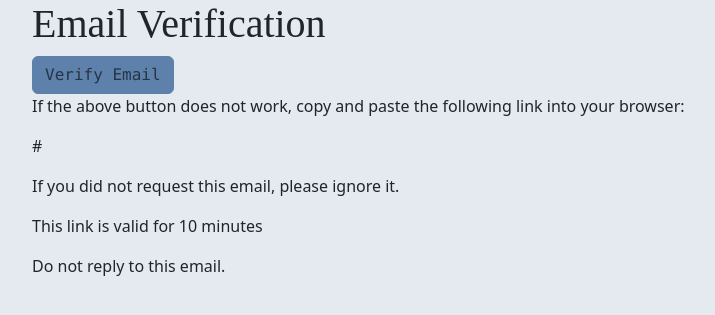
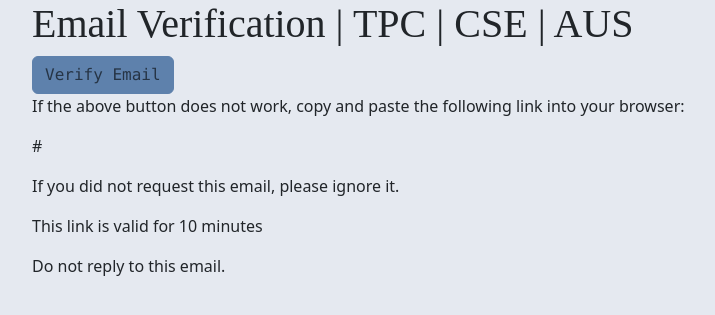
Before and after one commit to lawguru/Deptoflaw, a Django app: template src/user/templates/email_verification.html in a window 1280 px wide. Shown: the top 315 px of the page, without its empty margins (50-765 px from the left). Run offline with Django 5.2, Linux system fonts and the light colour scheme; the template is opened without the code that fills it: most values are stand-ins (such as "Sample title", 1, 10 or a date in 2020); some libraries are stand-ins or nearby versions; some web fonts are replaced.

Commit message:
email templates fix

```diff
--- a/src/user/models.py
+++ b/src/user/models.py
@@ -321,7 +321,7 @@ class Email(models.Model):
     def send_verification_email(self, request):
         self.verify_code = str(randint(100000000000, 999999999999))
         self.save()
-        subject = 'Email Verification'
+        subject = 'Email Verification | TPC | CSE | AUS'
         html_message = render_to_string(
             'email_verification.html',
             {
--- a/src/user/templates/email_verification.html
+++ b/src/user/templates/email_verification.html
@@ -9,7 +9,7 @@
 <div class="container">
     <div class="row">
         <div class="col-md-12">
-            <h1>Email Verification</h1>
+            <h1>Email Verification | TPC | CSE | AUS</h1>
             <a class="btn btn-primary" href="{{ verification_url }}">Verify Email</a>
             <p>If the above button does not work, copy and paste the following link into your browser:</p>
             <p>{{ verification_url }}</p>
--- a/src/user/views.py
+++ b/src/user/views.py
@@ -488,7 +488,7 @@ class ResetPassword(View):
                 'valid_for': email.verify_code_valid_for,
             })
             sent = send_mail(
-                subject='Reset Password',
+                subject='Reset Password | TPC | CSE | AUS',
                 message=strip_tags(html_message),
                 from_email=None,
                 recipient_list=[email.email],
```
